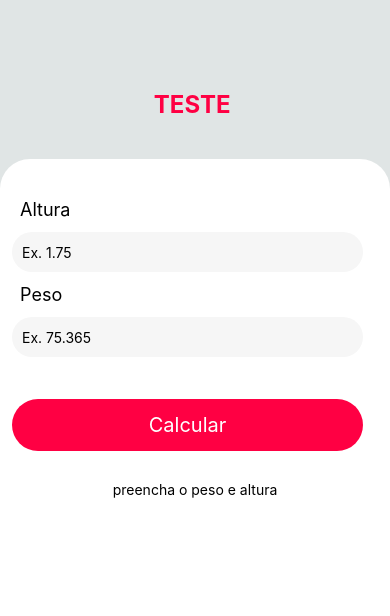
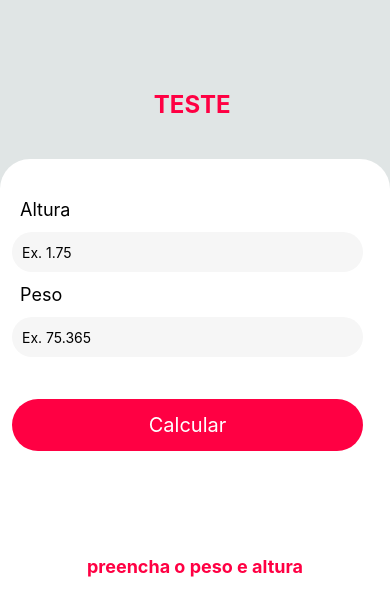
Before and after one commit to eduardotks/imc_project_react_native, a React Native app: screen / in a window 390 px wide. Shown: the top 616 px of the page. Built offline with nearby package versions, Linux system fonts and the light colour scheme.

Commit message:
Adjustments msg styles after click button

```diff
--- a/src/components/Form/ResultImc/index.js
+++ b/src/components/Form/ResultImc/index.js
@@ -1,11 +1,12 @@
 import React from 'react'
 import { View, Text } from "react-native"
+import styles from "./style"
 
 export default function ResultImc(props) {
     return (
-        <View>
-            <Text>{props.messageResultImc}</Text>
-            <Text>{props.resultImc}</Text>
+        <View style={styles.resultImc}>
+            <Text style={styles.information}>{props.messageResultImc}</Text>
+            <Text style={styles.numberImc}>{props.resultImc}</Text>
         </View>
     );
 }
--- a/src/components/Form/ResultImc/style.js
+++ b/src/components/Form/ResultImc/style.js
@@ -0,0 +1,29 @@
+import { StyleSheet } from "react-native";
+
+const styles = StyleSheet.create({
+
+    resultImc: {
+        flex: 1,
+        marginTop:15,
+        paddingTop:60,
+        borderRadius:50,
+        alignItems:"center",
+        width:"100%",
+    },
+
+    numberImc:{
+        fontSize:48,
+        color:"#FF0043",
+        fontWeight:"bold"
+    },
+
+    information:{
+        fontSize:18,
+        color:"#FF0043",
+        fontWeight:"bold"
+    },
+
+
+});
+
+export default styles
```
